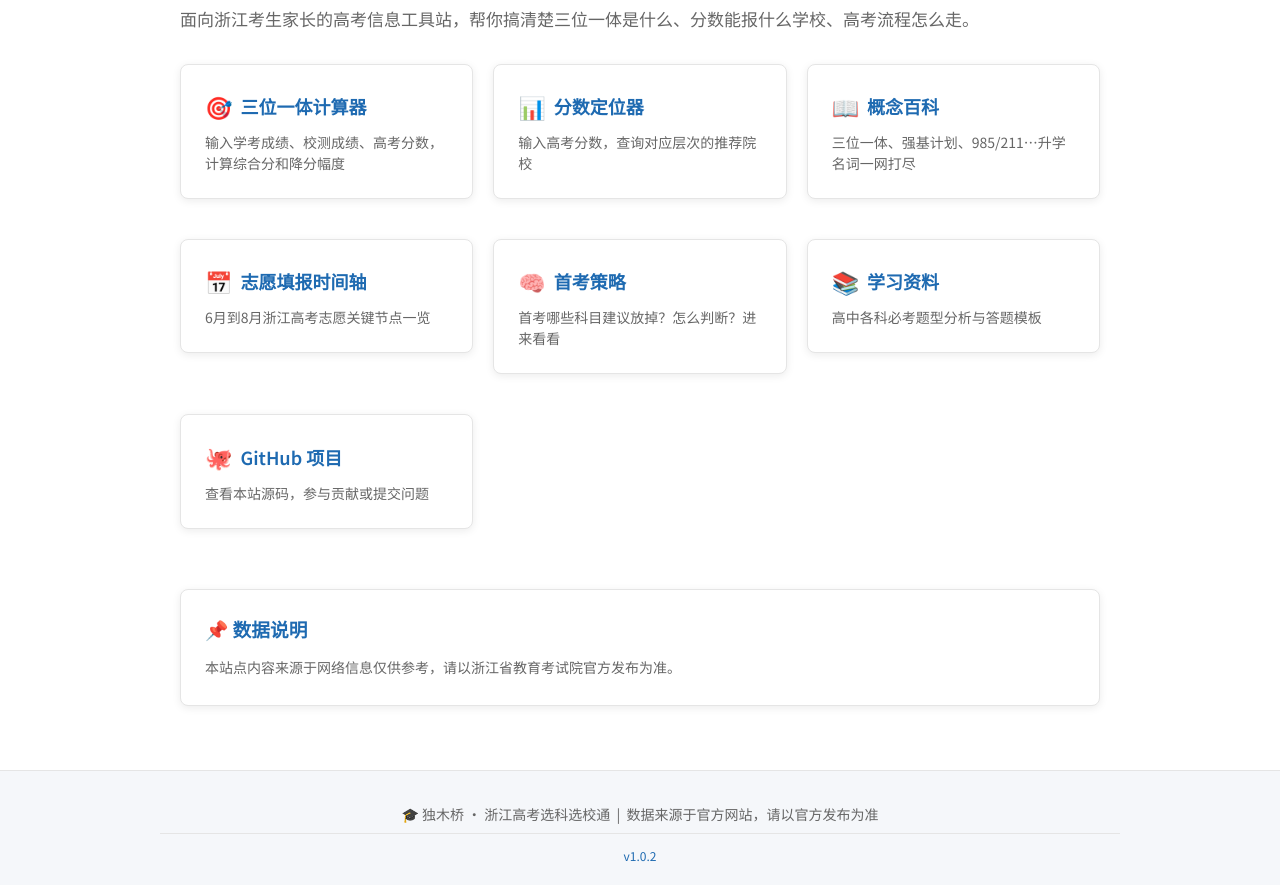
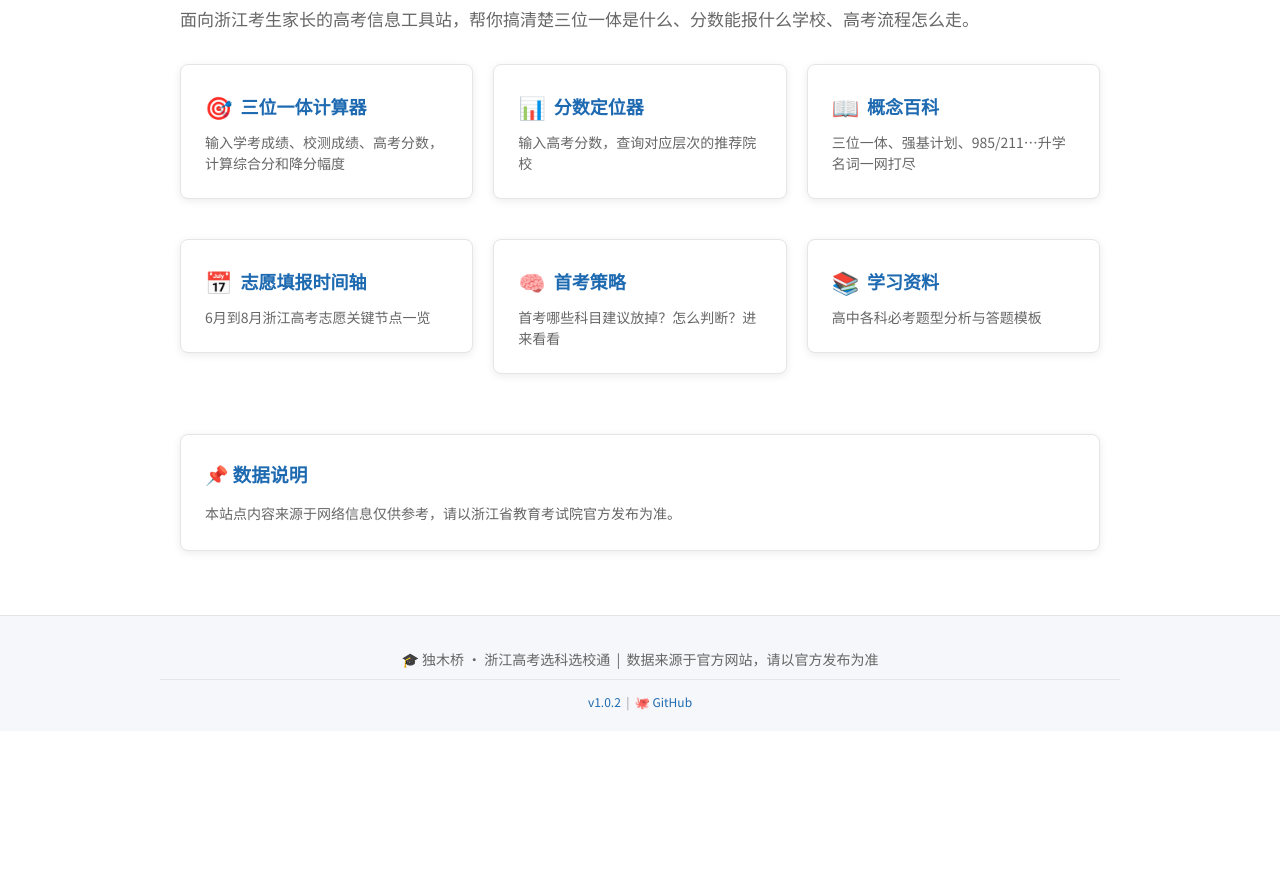
Before and after one commit to plutolujh/dumuqiao, a plain HTML site: page index.html in a window 1280 px wide. Shown: the part 200-1085 px from the top of the page. After the commit the page ends 931 px from the top, so only its background shows below. Drawn offline with Linux system fonts and the light colour scheme.

Commit message:
feat: add GitHub project link to footer

```diff
--- a/index.html
+++ b/index.html
@@ -63,12 +63,6 @@
             <p>高中各科必考题型分析与答题模板</p>
           </div>
         </a>
-        <a href="https://github.com/plutolujh/dumuqiao" class="tool-card" target="_blank" rel="noopener noreferrer">
-          <div class="card">
-            <h3><span class="icon">🐙</span> GitHub 项目</h3>
-            <p>查看本站源码，参与贡献或提交问题</p>
-          </div>
-        </a>
       </div>
 
       <div class="card">
--- a/js/main.js
+++ b/js/main.js
@@ -55,7 +55,7 @@ function renderFooter() {
       <p>🎓 独木桥 · 浙江高考选科选校通 &nbsp;|&nbsp; 数据来源于官方网站，请以官方发布为准</p>
     </div>
     <div class="container version-line">
-      <p><a href="changelog.html">${VERSION}</a></p>
+      <p><a href="changelog.html">${VERSION}</a> &nbsp;|&nbsp; <a href="https://github.com/plutolujh/dumuqiao" target="_blank" rel="noopener noreferrer">🐙 GitHub</a></p>
     </div>
   </footer>
   `;
```
